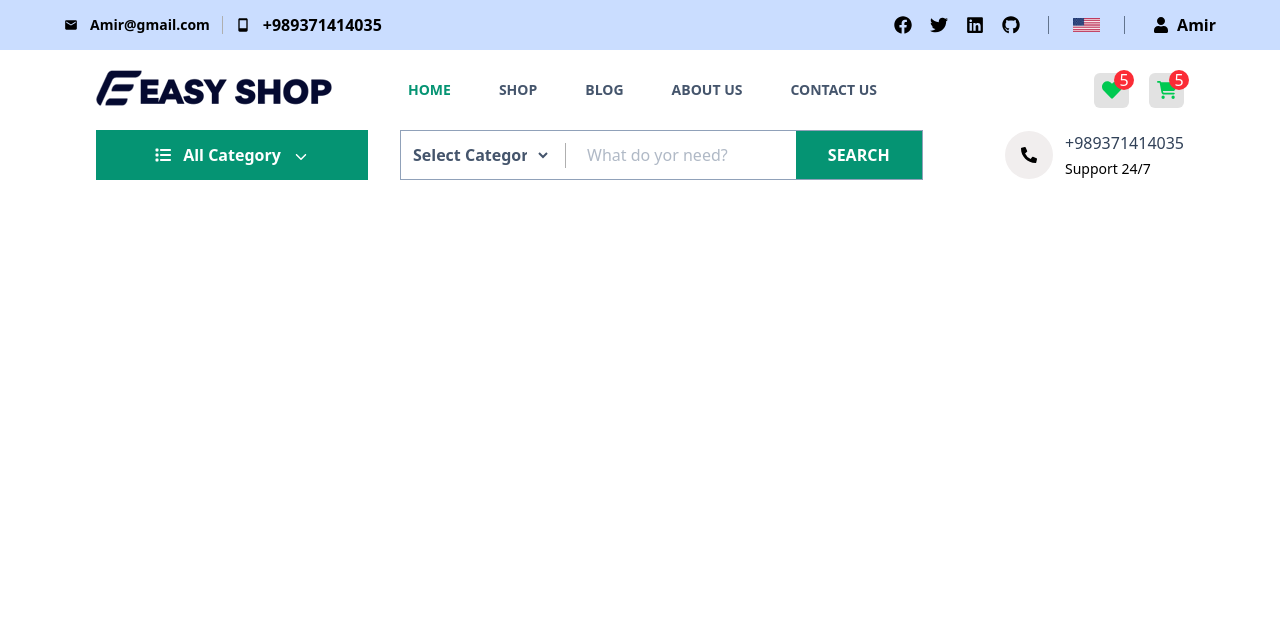
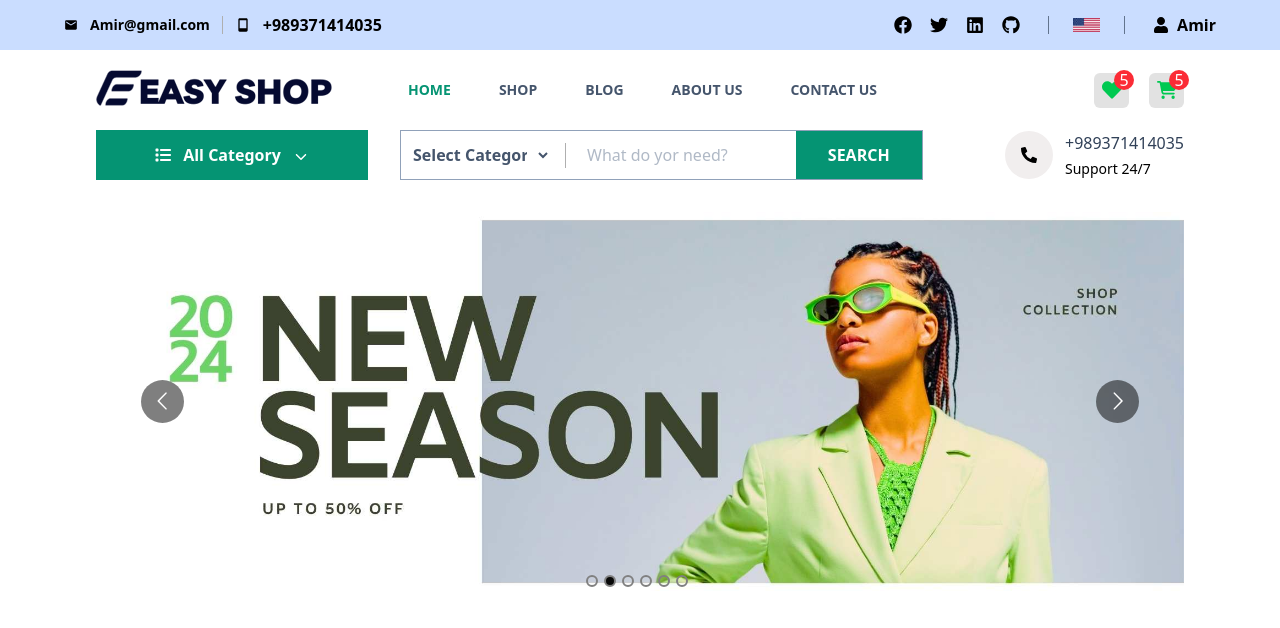
Before and after one commit to amir-booki1279/ecommers-react, a React (Vite) app: page / in a window 1280 px wide. Shown: the top 628 px of the page. Built offline with nearby package versions, Linux system fonts and the light colour scheme.

Commit message:
finish Banner Section

```diff
--- a/package.json
+++ b/package.json
@@ -24,6 +24,7 @@
     "react-dom": "^19.2.5",
     "react-hot-toast": "^2.6.0",
     "react-icons": "^5.6.0",
+    "react-multi-carousel": "^2.8.4",
     "react-redux": "^9.2.0",
     "react-router-dom": "^7.14.2",
     "react-slick": "^0.31.0",
--- a/src/components/home/Banner.jsx
+++ b/src/components/home/Banner.jsx
@@ -1,9 +1,55 @@
 import  'react';
+import Carousel from 'react-multi-carousel';
+import { Link } from 'react-router-dom';
+import 'react-multi-carousel/lib/styles.css'
 
+const Slider = Carousel?.default || Carousel;
 const Banner = () => {
+
+    const responsive = {
+        superLargeDesktop : {
+            breakpoint : {max:4000,min:3000},
+            items:1
+        },
+        desktop : {
+            breakpoint : {max:3000,min:102},
+            items:1
+        },
+        tablet : {
+            breakpoint : {max:1024,min:464},
+            items:1
+        },
+        mobile : {
+            breakpoint : {max:464,min:0},
+            items:1
+        },
+    }
+
     return (
-        <div>
-
+        <div className='w-full max-md-lg-custom:mt-6'>
+            <div className='w-[85%] max-xl:w-[90%] mx-auto'>
+                <div className='w-full flex flex-wrap max-md-lg-custom:gap-8'>
+                    <div className='w-full'>
+                            <div className='my-8'>
+                                <Slider
+                                  autoPlay={true}
+                                  infinite = {true}
+                                  arrows={true}
+                                  showDots={true}
+                                  responsive={responsive}
+                                >
+                                    {
+                                        [1,2,3,4,5,6].map((img,i)=>(
+                                            <Link key={i}>
+                                                <img src={`/frontend/images/banner/${img}.jpg`} alt="" />
+                                            </Link>
+                                        ))
+                                    }
+                                </Slider>
+                            </div>
+                    </div>
+                </div>
+            </div>
         </div>
     );
 };
```
Also changed, not shown: 1 other file (tests, documents, lock files or other folders).
